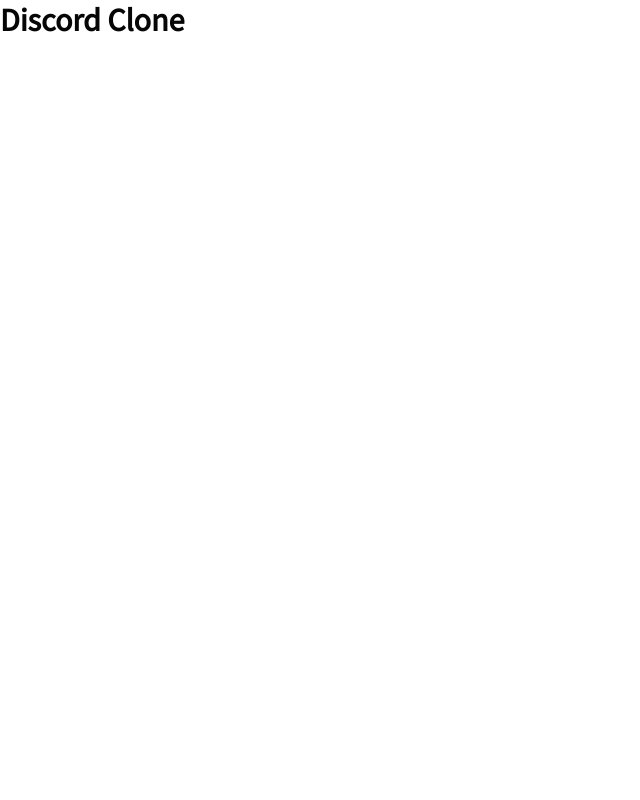
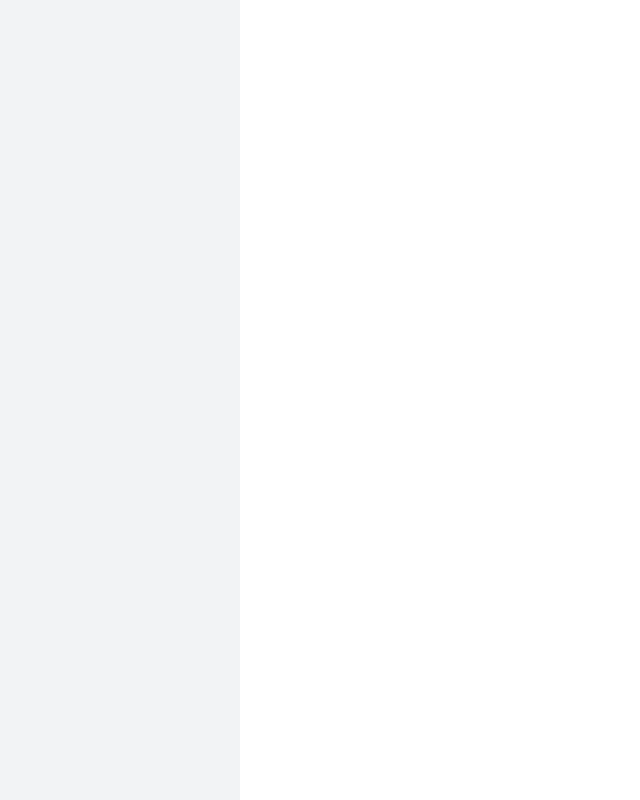
Before and after one commit to SirTurboPascal/tp-discord-clone, a React (Create React App) app: page / in a window 1280 px wide. Shown: the whole page, without its empty margins (0-640 px from the left). Built offline with nearby package versions, Linux system fonts and the light colour scheme.

Commit message:
Adds Sidebar component

```diff
--- /dev/null
+++ b/src/components/Sidebar/Sidebar.tsx
@@ -0,0 +1,27 @@
+import styled from 'styled-components';
+import { FunctionComponent } from 'react';
+
+const StyledSidebar = styled.aside`
+	display: flex;
+	flex-direction: column;
+	flex-shrink: 0;
+	justify-content: stretch;
+
+	width: 240px;
+
+	background-color: #f2f3f5;
+
+	@media (prefers-color-scheme: dark) {
+		background-color: #2f3136;
+	}
+`;
+
+const Sidebar: FunctionComponent = (props) => {
+	return (
+		<>
+			<StyledSidebar>{props.children}</StyledSidebar>
+		</>
+	);
+};
+
+export default Sidebar;
--- /dev/null
+++ b/src/components/Sidebar/index.tsx
@@ -0,0 +1,3 @@
+import Sidebar from './Sidebar';
+
+export { Sidebar };
--- a/src/pages/HomePage.tsx
+++ b/src/pages/HomePage.tsx
@@ -1,5 +1,7 @@
 import styled from 'styled-components';
 import { FunctionComponent } from 'react';
+
+import { Sidebar } from '../components/Sidebar';
 
 const StyledHomePage = styled.div`
 	display: flex;
@@ -21,7 +23,7 @@
 	return (
 		<>
 			<StyledHomePage>
-				<h1>Discord Clone</h1>
+				<Sidebar />
 			</StyledHomePage>
 		</>
 	);
```
